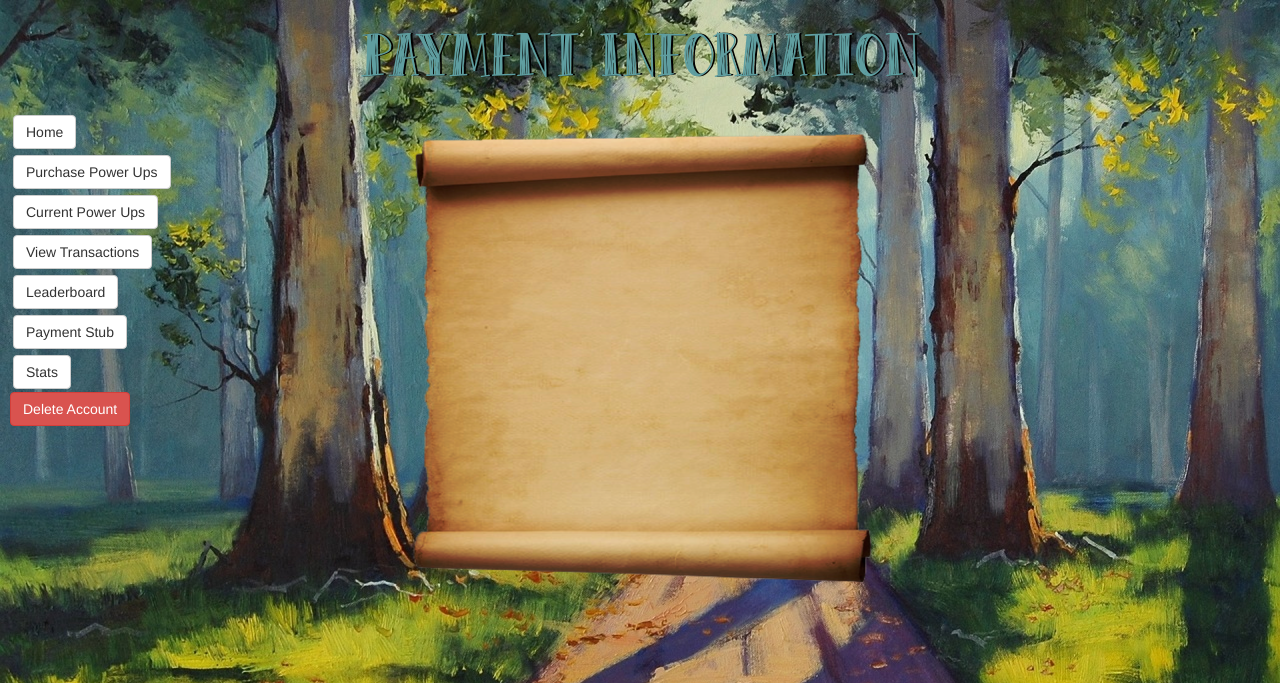
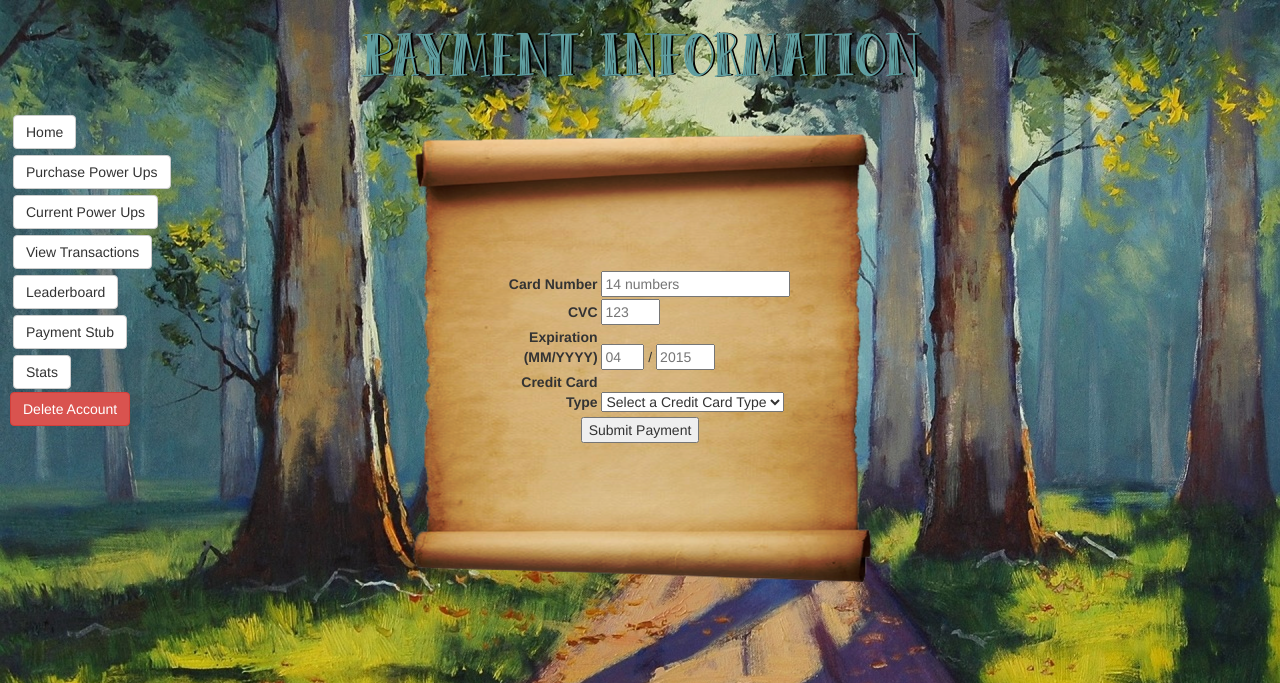
Before and after one commit to mroien/Arithimagicians, a PHP site: page /public/loggedIn/paymentInfo.html in a window 1280 px wide. Shown: the top 683 px of the page. Run offline with PHP 8.4, Linux system fonts and the light colour scheme; some libraries are stand-ins or nearby versions.

Commit message:
added a lot

```diff
--- a/ArithimagiciansWebSite/css/_download.scss
+++ b/ArithimagiciansWebSite/css/_download.scss
@@ -11,10 +11,6 @@
   //border: 5px solid red;
 }
 
-.download, .cancel {
-  margin: auto;
-}
-
 .progress {
   width: 300px;
   align-self: center;
--- a/ArithimagiciansWebSite/css/_leaderboard.scss
+++ b/ArithimagiciansWebSite/css/_leaderboard.scss
@@ -1,8 +1,5 @@
 #leaderboard {
-  display: flex;
   justify-content: center;
-  margin-left: auto;
-  margin-right: auto;
 }
 .bgBlue th, .bgBlue td {
   background-color: $font-color;
--- a/ArithimagiciansWebSite/css/_paymentinfo.scss
+++ b/ArithimagiciansWebSite/css/_paymentinfo.scss
@@ -0,0 +1,3 @@
+#payment-form {
+  margin:auto;
+}
--- a/ArithimagiciansWebSite/css/_purchasePowerUps.scss
+++ b/ArithimagiciansWebSite/css/_purchasePowerUps.scss
@@ -1,7 +1,5 @@
 #powerUpsTable {
   //border: 5px green solid;
-  display: flex;
-  margin:auto;
   height: 232px;
 }
 
--- a/ArithimagiciansWebSite/css/_viewTransactions.scss
+++ b/ArithimagiciansWebSite/css/_viewTransactions.scss
@@ -6,3 +6,8 @@
   top: 40%;
   right: 30%;
 }
+
+#transactions {
+  display: flex;
+  margin: auto;
+}
--- a/ArithimagiciansWebSite/css/main.css
+++ b/ArithimagiciansWebSite/css/main.css
@@ -53,18 +53,12 @@ label {
   display: flex;
   flex-direction: row; }
 
-.download, .cancel {
-  margin: auto; }
-
 .progress {
   width: 300px;
   align-self: center; }
 
 #leaderboard {
-  display: flex;
-  justify-content: center;
-  margin-left: auto;
-  margin-right: auto; }
+  justify-content: center; }
 
 .bgBlue th, .bgBlue td {
   background-color: cadetblue;
@@ -73,8 +67,6 @@ label {
   text-align: center; }
 
 #powerUpsTable {
-  display: flex;
-  margin: auto;
   height: 232px; }
 
 .bold {
@@ -85,6 +77,9 @@ label {
 
 ._width {
   width: 40px; }
+
+#payment-form {
+  margin: auto; }
 
 #deleteWrapper {
   font-family: "Peas & Carrots";
@@ -110,6 +105,10 @@ label {
   width: 700px;
   top: 40%;
   right: 30%; }
+
+#transactions {
+  display: flex;
+  margin: auto; }
 
 .text_wrapper {
   overflow: auto;
@@ -172,4 +171,8 @@ tr, td, th {
   text-align: center;
   padding: 3px; }
 
+#transactions, .img, .download, .cancel, #leaderboard, #powerUpsTable, .payment {
+  display: flex;
+  margin: auto; }
+
 /*# sourceMappingURL=main.css.map */
--- a/ArithimagiciansWebSite/css/main.scss
+++ b/ArithimagiciansWebSite/css/main.scss
@@ -87,3 +87,8 @@ tr, td, th {
     text-align: center;
     padding: 3px;
 }
+
+#transactions, .img, .download, .cancel, #leaderboard, #powerUpsTable, .payment  {
+    display: flex;
+    margin: auto;
+}
--- a/ArithimagiciansWebSite/js/loggedIn.js
+++ b/ArithimagiciansWebSite/js/loggedIn.js
@@ -42,6 +42,9 @@ $(document).ready(function(){
 
     // Quantity on Purchase page
 
+//function total() {
+    var xp_bonus_sub, damage_sub, loot_sub, health_sub, regeneration_sub;
+
     $('.xp_bonus').on('change', function () {
         sessionStorage.setItem('xp_bonus', this.value);
         xp_bonus = sessionStorage.getItem('xp_bonus');
@@ -74,11 +77,10 @@ $(document).ready(function(){
         sessionStorage.setItem('regeneration', this.value);
         regeneration = sessionStorage.getItem('regeneration');
         regeneration_sub = (regeneration * 2.99).toFixed(2);
-        $('.regeneration_sub').html(regeneration_sub)
+        $('.regeneration_sub').html(regeneration_sub);
     });
 
-    console.log("test " + parseInt(window.regeneration_sub))
-
-
-
+    $('.total').html(parseFloat(xp_bonus_sub) + parseFloat(damage_sub) + parseFloat(loot_sub) + parseFloat(health_sub)
+        + parseFloat(regeneration_sub)).toFixed(2);
+//}
 });
--- a/ArithimagiciansWebSite/js/main.js
+++ b/ArithimagiciansWebSite/js/main.js
@@ -79,7 +79,4 @@ $(document).ready(function(){
                 $phone.val('');
             }
         });
-
-
-
 });
--- a/ArithimagiciansWebSite/public/loggedIn/paymentInfo.html
+++ b/ArithimagiciansWebSite/public/loggedIn/paymentInfo.html
@@ -33,50 +33,66 @@
         <div class="signedIn"></div>        <!-- Check if you are logged in -->
 
         <div class="scrollWrapper">
-            <!--<form action="" method="get" id="payment-form">-->
-                <!--<span class="payment-errors"></span>-->
+            <form action="javascript:card()" method="post" id="payment-form">
+                    <label for="cc">Card Number</label>
+                        <input type="text" size="20" id="cc" maxlength="14" pattern="[\d]{14}"
+                               oninvalid="setCustomValidity('The credit card must be 14 characters');"
+                               oninput="setCustomValidity('')" placeholder="14 numbers" required/><br>
 
-                <!--<div class="form-row">-->
-                    <!--<label>-->
-                        <!--<span>Card Number</span>-->
-                        <!--<input type="text" size="20" data-stripe="number"/>-->
-                    <!--</label>-->
-                <!--</div>-->
+                    <label for="cvc">CVC</label>
+                        <input type="text" size="4" id="cvc" maxlength="3" pattern="[\d]{3}"
+                               oninvalid="setCustomValidity('The CVC must be 3 numbers');"
+                               oninput="setCustomValidity('')" placeholder="123" required/><br>
 
-                <!--<div class="form-row">-->
-                    <!--<label>-->
-                        <!--<span>CVC</span>-->
-                        <!--<input type="text" size="4" data-stripe="cvc"/>-->
-                    <!--</label>-->
-                <!--</div>-->
+                    <label for="month">Expiration (MM/YYYY)</label>
+                        <input type="text" size="2" id="month" maxlength="2" pattern="[\d]{2}"
+                               oninvalid="setCustomValidity('Please enter a valid 2 digit month');"
+                               oninput="setCustomValidity('')" placeholder="04" required/>
+                /
+                    <input type="text" size="4" data-stripe="exp-year" id="year" maxlength="4" pattern="[\d]{4}"
+                           oninvalid="setCustomValidity('Please enter a valid year');"
+                           oninput="setCustomValidity('')" placeholder="2015" required/><br>
 
-                <!--<div class="form-row">-->
-                    <!--<label>-->
-                        <!--<span>Expiration (MM/YYYY)</span>-->
-                        <!--<input type="text" size="2" data-stripe="exp-month"/>-->
-                    <!--</label>-->
-                    <!--<span> / </span>-->
-                    <!--<input type="text" size="4" data-stripe="exp-year"/>-->
-                <!--</div>-->
-
-                <!--<button type="submit">Submit Payment</button>-->
-            <!--</form>-->
-
-            <form action="" method="POST">
-                <script
-                        src="https://checkout.stripe.com/checkout.js" class="stripe-button"
-                        data-key="pk_test_6pRNASCoBOKtIshFeQd4XMUh"
-                        data-amount="2000"
-                        data-name="Demo Site"
-                        data-description="2 widgets ($20.00)"
-                        data-image="/128x128.png"
-                        data-locale="auto">
-                </script>
+                <label for="ccType">Credit Card Type</label>
+                        <select id="ccType" required>
+                            <option selected="selected">Select a Credit Card Type</option>
+                            <option value="Visa" class="visa">Visa</option>
+                            <option value="Mastercard" class="mastercard">Mastercard</option>
+                            <option value="Discover" class="discover">Discover</option>
+                            <option value="Amex" class="amex">American Express</option>
+                        </select><br>
+                <button type="submit" class="payment">Submit Payment</button>
             </form>
-
         </div>
     </div>
 </div>
+<script>
 
+    function card() {
+        var ccNumber = document.getElementById('cc').value,
+                cvc = document.getElementById('cvc').value,
+                month = document.getElementById('month').value,
+                year = document.getElementById('year').value,
+                type = document.getElementById('ccType').value;
+
+        localStorage.setItem('Credit Card #', ccNumber);
+        localStorage.setItem('CVC', cvc);
+        localStorage.setItem('CC_month', month);
+        localStorage.setItem('CC_year', year);
+        localStorage.setItem('CC_type', type);
+
+        $('.payment').on('click', function () {
+            $.ajax({
+                url: 'http://52.32.43.132:8080/addCard?',
+                type: 'POST',
+                data: 'userID=' + userID + 'creditCardNumber=' + ccNumber + 'creditCardType=' + type,
+                crossDomain: true,
+                success: function(response){
+                    window.location.href = 'paymentStub.html';
+                }
+            })
+        })
+    }
+</script>
 </body>
 </html>
--- a/ArithimagiciansWebSite/public/loggedIn/viewTransactions.html
+++ b/ArithimagiciansWebSite/public/loggedIn/viewTransactions.html
@@ -32,6 +32,7 @@
         <div class="signedIn"></div>        <!-- Check if you are logged in -->
 
         <div class="scrollWrapper">
+            <div id="transactions"></div>
 
         </div>
     </div>
@@ -41,7 +42,10 @@
         $.ajax({
             url: 'http://52.32.43.132:8080/transactions?',
             type: 'GET',
-            data: 'accountId='
+            data: 'accountId=',
+            success: function(response){
+                $('#transactions').html(response)
+            }
         })
     })
 </script>
```
Also changed, not shown: ArithimagiciansWebSite/public/loggedIn/purchasePowerUps.html (+7 -6 lines), ArithimagiciansWebSite/public/main/login.html (+6 -2 lines), ArithimagiciansWebSite/public/main/signup.html (+32 -11 lines), ArithimagiciansWebSite/css/_about.scss (line endings or trailing spaces), ArithimagiciansWebSite/images/FightLevelOne.PNG, ArithimagiciansWebSite/images/dice.png, ArithimagiciansWebSite/images/stats.png, 1 other file.
